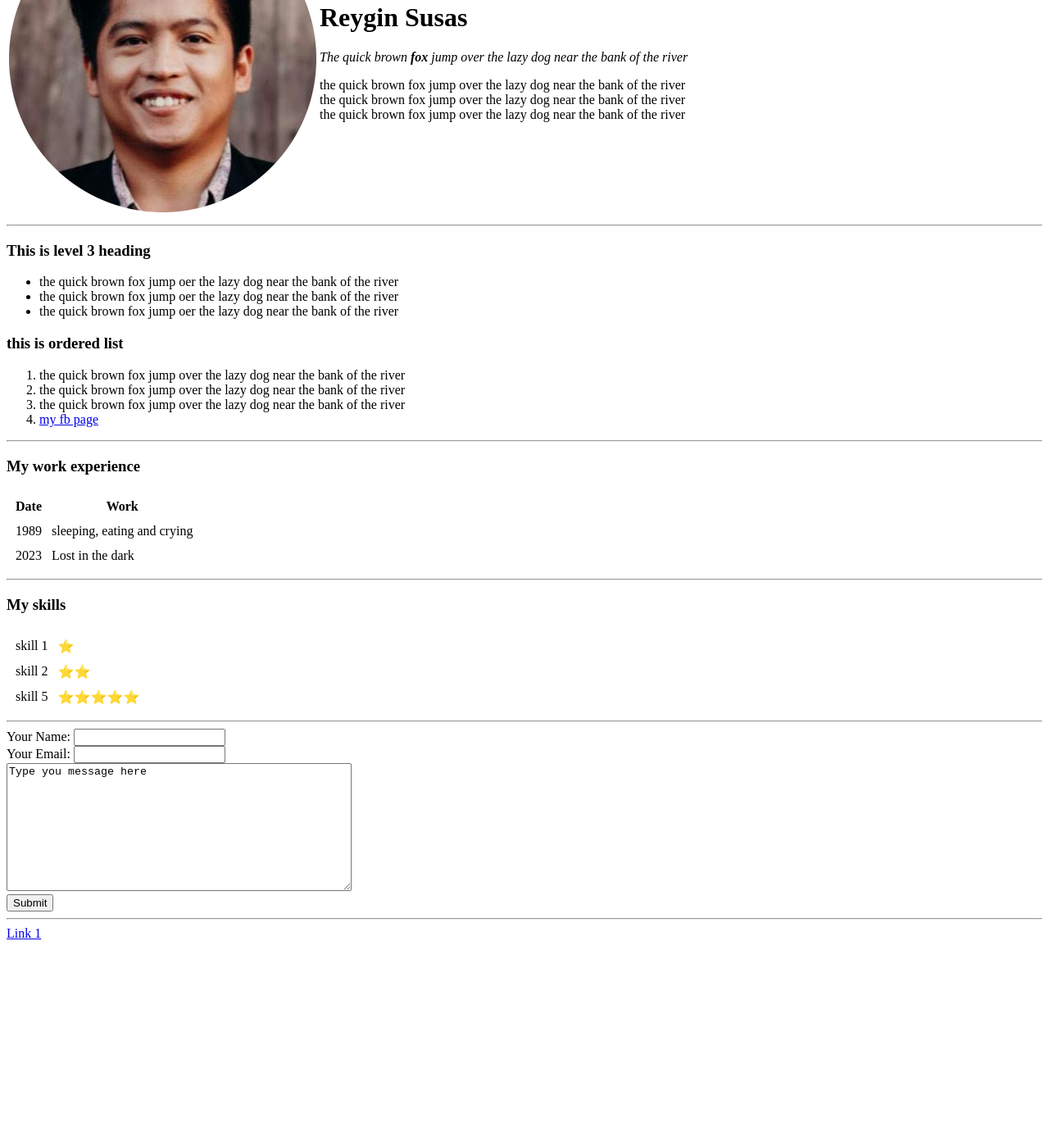
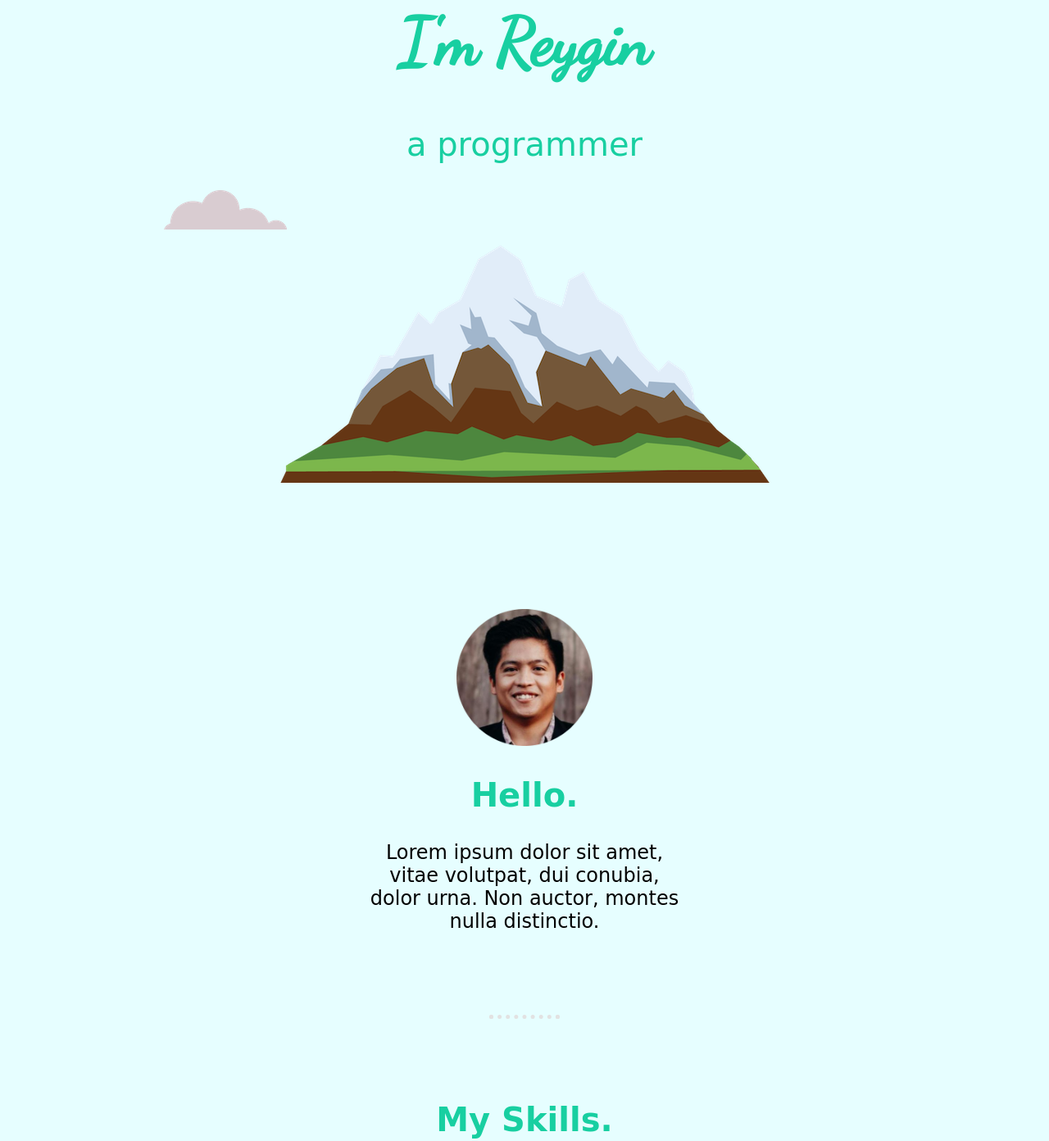
Before and after one commit to dockyoh/cv, a plain HTML site: page index.html in a window 1280 px wide. Shown: the part 127-1519 px from the top of the page at 82% size. Before the commit the page ends 1283 px from the top, so only its background shows below. Drawn offline with Linux system fonts and the light colour scheme; a web font is replaced by a local one.

Commit message:
added new update from the main page

```diff
--- a/index.html
+++ b/index.html
@@ -4,85 +4,57 @@
 <head>
   <meta charset="UTF-8">
   <meta name="viewport" content="width=device-width, initial-scale=1.0">
-  <title>Reygin website</title>
+
+  <title>Reygin Susas</title>
+
+  <link rel="stylesheet" href="css/styles.css">
+  <link rel="shortcut icon" href="images/favicon.ico" type="image/x-icon">
+
+  <link href="https://fonts.googleapis.com/css2?family=Dancing+Script&family=Gabarito:wght@400&family=Roboto&display=swap" rel="stylesheet">
 </head>
+  <body>
+    <div class="top-container">
+      <img class="top-cloud" src="images/cloud.png" alt="cloud-image">
+      <h1>I'm Reygin</h1>
+      <h2 class="programmer">a programmer</h2>
+      <img class="bottom-cloud" src="images/cloud.png" alt="cloud-image">
+      <img src="images/mountain.png" alt="mountain-image">
+    </div>
 
-<body>
-  <table>
-    <tr>
-      <td><img src="images/my face.png" alt="this my handsome face"></td>
-      <td>
-        <h1>Reygin Susas</h1>
-        <p><em>The quick brown <strong>fox</strong> jump over the lazy dog near the bank of the river</em></p>
-        <p>
-          the quick brown fox jump over the lazy dog near the bank of the river <br>
-          the quick brown fox jump over the lazy dog near the bank of the river <br>
-          the quick brown fox jump over the lazy dog near the bank of the river
-        </p>
-      </td>
-    </tr>
-  </table>
-  <hr>
-  <h3>This is level 3 heading</h3>
-  <ul>
-    <li>the quick brown fox jump oer the lazy dog near the bank of the river</li>
-    <li>the quick brown fox jump oer the lazy dog near the bank of the river</li>
-    <li>the quick brown fox jump oer the lazy dog near the bank of the river</li>
-  </ul>
-  <h3>this is ordered list</h3>
-  <ol>
-    <li>the quick brown fox jump over the lazy dog near the bank of the river</li>
-    <li>the quick brown fox jump over the lazy dog near the bank of the river</li>
-    <li>the quick brown fox jump over the lazy dog near the bank of the river</li>
-    <li><a href="https://www.facebook.com/Do.Sus.31">my fb page</a></li>
-  </ol>
-  <hr>
-  <h3>My work experience</h3>
-  <table cellspacing="10">
-    <thead>
-      <th>Date</th>
-      <th>Work</th>
-    </thead>
-    <tbody>
-      <tr>
-        <td>1989</td>
-        <td>sleeping, eating and crying</td>
-      </tr>
-      <tr>
-        <td>2023</td>
-        <td>Lost in the dark</td>
-      </tr>
-    </tbody>
-    <tfoot>
+    <div class="middle-container">
+      <div class="profile">
+        <img class="my-face" src="images/my face.png" alt="my face.img">
+        <h2>Hello.</h2>
+        <p class="intro-text">Lorem ipsum dolor sit amet, vitae volutpat, dui conubia, dolor urna. Non auctor, montes nulla distinctio.</p>
+      </div>
+      <hr>
+      <div class="skills">
+        <h2>My Skills.</h2>
+        <div class="skill-row">
+          <img class="skill-image1" src="images/computer.png" alt="computer.img">
+          <h3>Design</h3>
+          <p class="skill-text1">Lorem ipsum dolor sit amet, quis in duis, iaculis id felis. Consectetuer vestibulum, nunc urna lectus, erat ligula. Hendrerit nam, lectus ante, ut lorem eros.</p>
+        </div>
+        <div class="skill-row">
+          <img class="skill-image2" src="images/giphy.gif" alt="">
+          <h3>Development</h3>
+          <p class="skill-text2">Lorem ipsum dolor sit amet, mauris sed consectetuer. Etiam et eu, bibendum interdum, lacus quis mauris. Curabitur wisi, quisque vel eu, rutrum nam.</p>
+        </div>
+      </div>
+      <hr>
+      <div class="contact-me">
+        <h2>Get In Touch</h2>
+        <h3>Lorem ipsum dolor sit amet, non elit.</h3>
+        <p class="contact-text">Lorem ipsum dolor sit amet, in quis, aenean amet. Phasellus sodales, tellus donec dui, ornare erat.</p>
+        <a class="btn" href="mailto:sreygin@gmail.com">CONTACT ME</a>
+      </div>
+    </div>
 
-    </tfoot>
-  </table>
-  <hr>
-  <h3>My skills</h3>
-  <table cellspacing="10">
-    <tr>
-      <td>skill 1</td>
-      <td>⭐</td>
-    </tr>
-    <tr>
-      <td>skill 2</td>
-      <td>⭐⭐</td>
-    </tr>
-    <tr>
-      <td>skill 5</td>
-      <td>⭐⭐⭐⭐⭐</td>
-    </tr>
-  </table>
-  <hr>
-  <form action="mailto:sreygin@gmail.com" method="post" enctype="text/plain">
-    <label for="name">Your Name:</label>
-    <input type="text" name="name"><br>
-    <label for="email">Your Email:</label>
-    <input type="email" name="email"><br>
-    <textarea name="Message" id="" cols="50" rows="10">Type you message here</textarea><br>
-    <input type="submit">
-  </form>
-  <hr>
-  <a href="link1.html">Link 1</a>
-</body>
+    <div class="bottom-container">
+      <a class="footer-link" href="https://www.linkedin.com/in/reygin-susas-a95866180/" target="_blank">LinkedIn</a>
+      <a class="footer-link" href="https://twitter.com/sreygin" target="_blank">Twitter</a>
+      <a class="footer-link" href="https://www.facebook.com/Do.Sus.31" target="_blank">Facebook</a>
+      <p class="copyright">© 2023 Reygin Susas.</p>
+    </div>
+  </body>
 </html>
```
